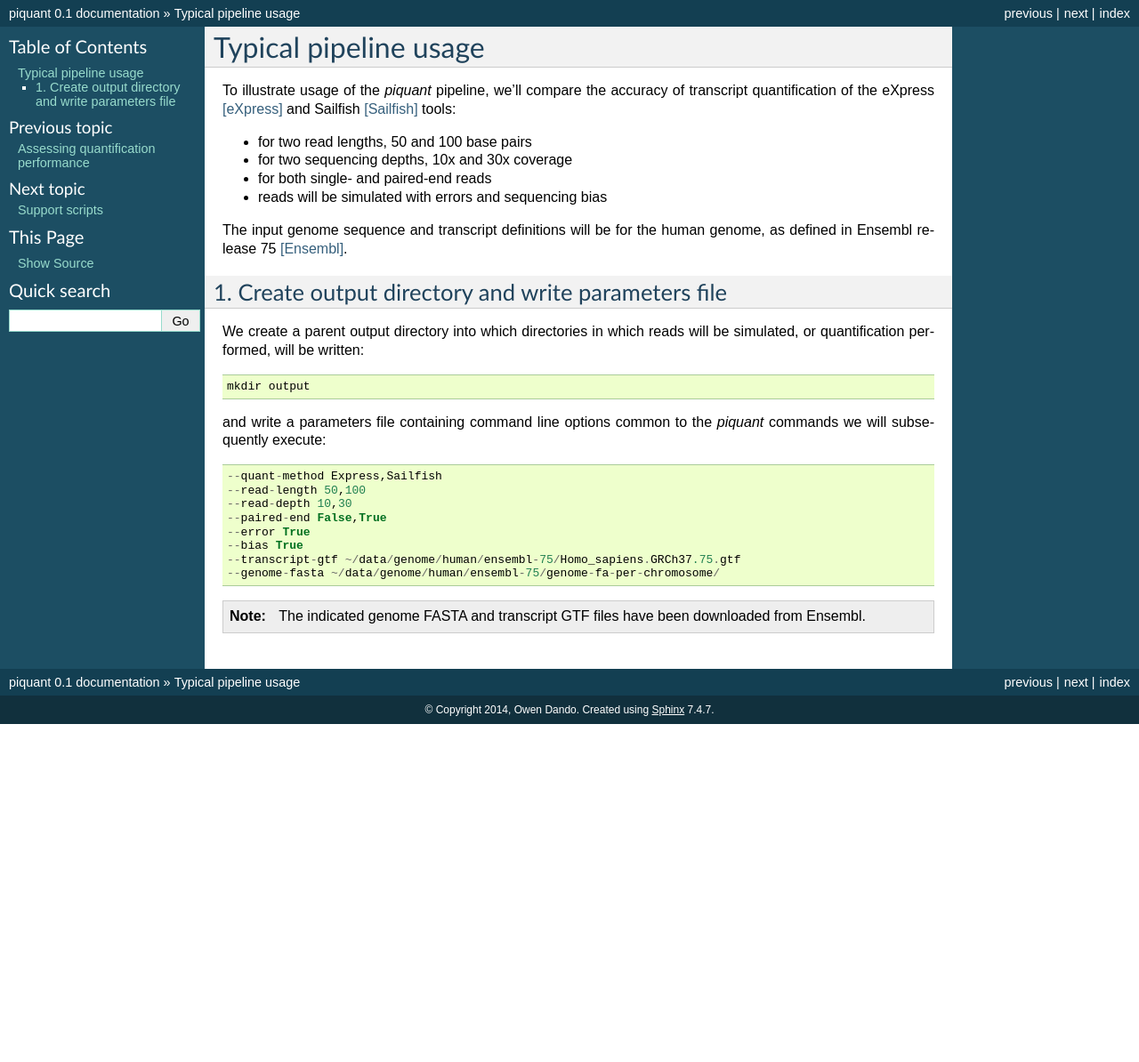
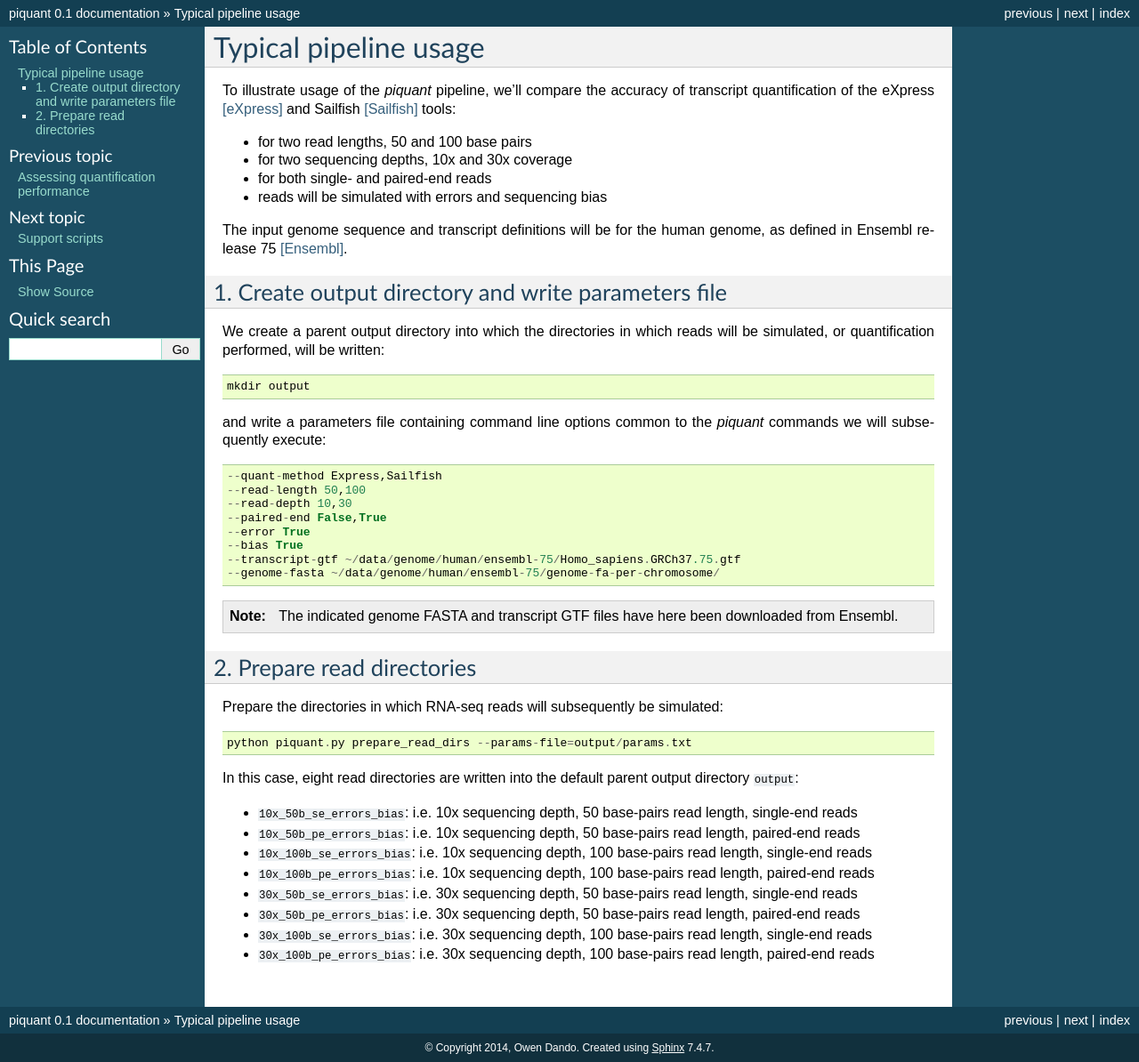
Before and after one commit to lweasel/piquant, a Sphinx documentation site: the page built from docs/typical_usage.rst, in a window 1280 px wide. Shown: the whole page at 89% size. Built offline with Sphinx 7.4.7, drawn with Linux system fonts in a browser that asks for light colours; formulas are drawn with MathJax 3; before the commit the page ends 900 px from its top, so only the background shows below that.

Commit message:
Add "Prepare read directories section".

```diff
--- a/docs/typical_usage.rst
+++ b/docs/typical_usage.rst
@@ -13,7 +13,7 @@
 1. Create output directory and write parameters file
 ----------------------------------------------------
 
-We create a parent output directory into which directories in which reads will be simulated, or quantification performed, will be written::
+We create a parent output directory into which the directories in which reads will be simulated, or quantification performed, will be written::
 
     mkdir output
 
@@ -28,4 +28,22 @@
     --transcript-gtf ~/data/genome/human/ensembl-75/Homo_sapiens.GRCh37.75.gtf
     --genome-fasta ~/data/genome/human/ensembl-75/genome-fa-per-chromosome/
 
-.. note:: The indicated genome FASTA and transcript GTF files have been downloaded from Ensembl.
+.. note:: The indicated genome FASTA and transcript GTF files have here been downloaded from Ensembl.
+
+2. Prepare read directories
+---------------------------
+
+Prepare the directories in which RNA-seq reads will subsequently be simulated::
+
+    python piquant.py prepare_read_dirs --params-file=output/params.txt
+
+In this case, eight read directories are written into the default parent output directory ``output``:
+
+* ``10x_50b_se_errors_bias``: i.e. 10x sequencing depth, 50 base-pairs read length, single-end reads
+* ``10x_50b_pe_errors_bias``: i.e. 10x sequencing depth, 50 base-pairs read length, paired-end reads
+* ``10x_100b_se_errors_bias``: i.e. 10x sequencing depth, 100 base-pairs read length, single-end reads
+* ``10x_100b_pe_errors_bias``: i.e. 10x sequencing depth, 100 base-pairs read length, paired-end reads
+* ``30x_50b_se_errors_bias``: i.e. 30x sequencing depth, 50 base-pairs read length, single-end reads
+* ``30x_50b_pe_errors_bias``: i.e. 30x sequencing depth, 50 base-pairs read length, paired-end reads
+* ``30x_100b_se_errors_bias``: i.e. 30x sequencing depth, 100 base-pairs read length, single-end reads
+* ``30x_100b_pe_errors_bias``: i.e. 30x sequencing depth, 100 base-pairs read length, paired-end reads
```
Also changed, not shown: docs/commands.rst (+8 -8 lines).
